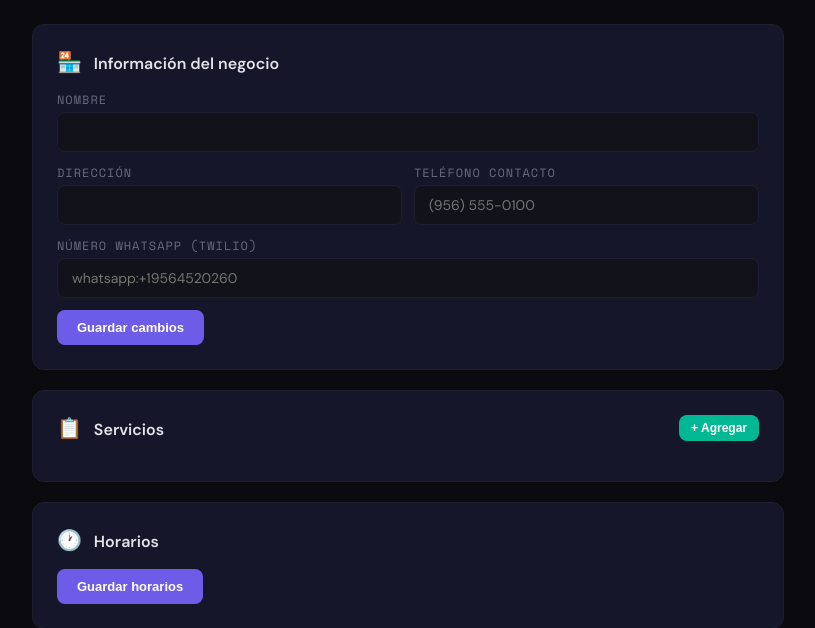
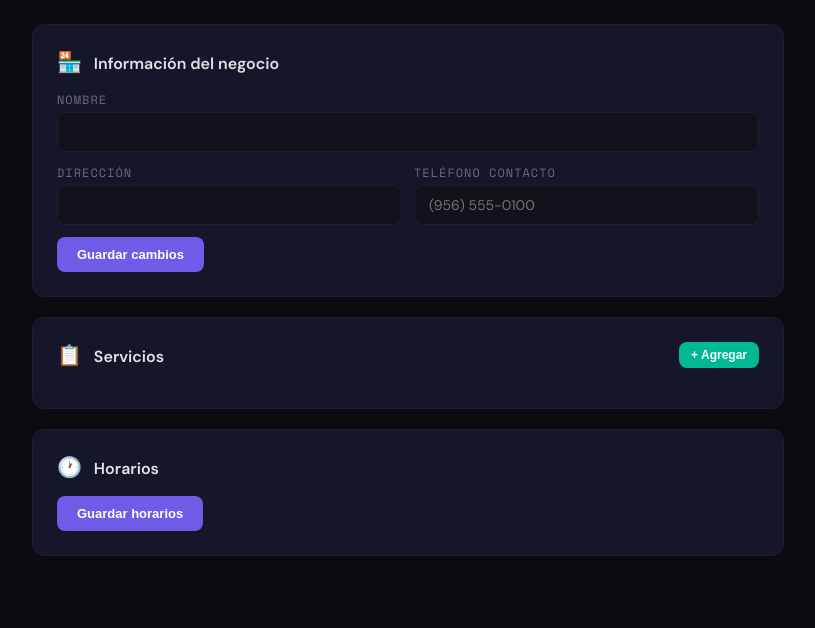
Before and after one commit to chaguino30-pixel/nexlify-bot, a Flask app: template templates/config.html in a window 1280 px wide. Shown: the part 64-692 px from the top of the page, without its empty margins (232-1047 px from the left). Run offline with Flask 3, Linux system fonts and the light colour scheme; the template is opened without the code that fills it, so the values that code supplies are empty; some libraries are stand-ins or nearby versions.

Commit message:
Ocultar numero Twilio del config del cliente

```diff
--- a/templates/config.html
+++ b/templates/config.html
@@ -88,7 +88,6 @@ input:focus,select:focus{border-color:var(--accent)}
     <div class="section-title"><span><span class="icon">🏪</span> <span id="lbl-bizinfo">Información del negocio</span></span></div>
     <div class="form-full"><label id="lbl-name">Nombre</label><input id="biz-nombre" placeholder=""></div>
     <div class="form-row"><div><label id="lbl-address">Dirección</label><input id="biz-dir" placeholder=""></div><div><label id="lbl-phone">Teléfono contacto</label><input id="biz-tel" placeholder="(956) 555-0100"></div></div>
-    <div class="form-full"><label id="lbl-wa">Número WhatsApp (Twilio)</label><input id="biz-wa" placeholder="whatsapp:+19564520260"></div>
     <button class="btn btn-primary" onclick="guardarNegocio()" id="btn-save-biz">Guardar cambios</button>
   </div>
 
```
